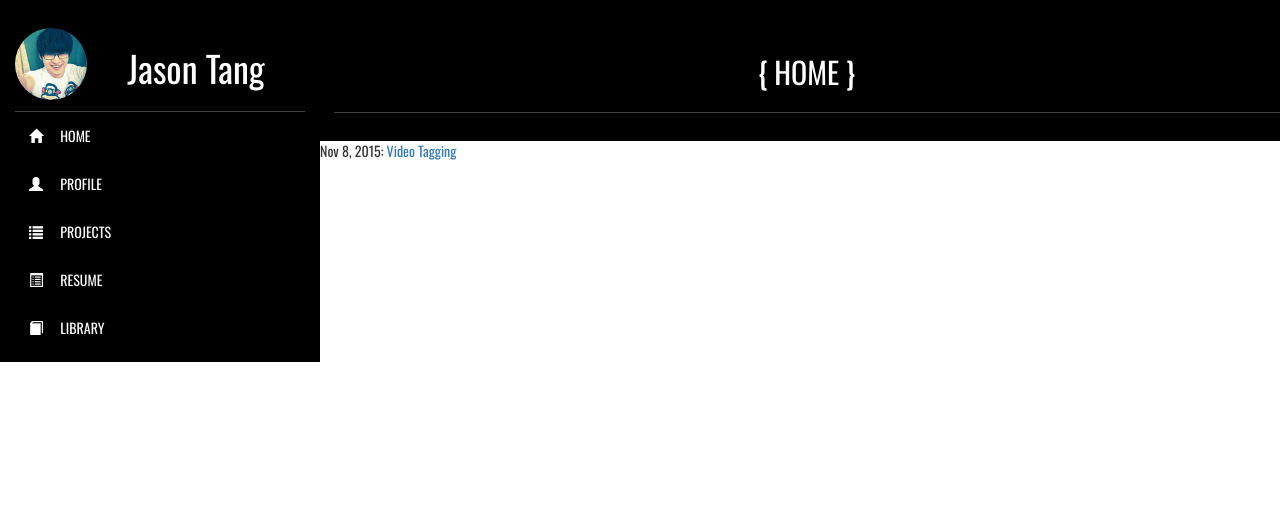
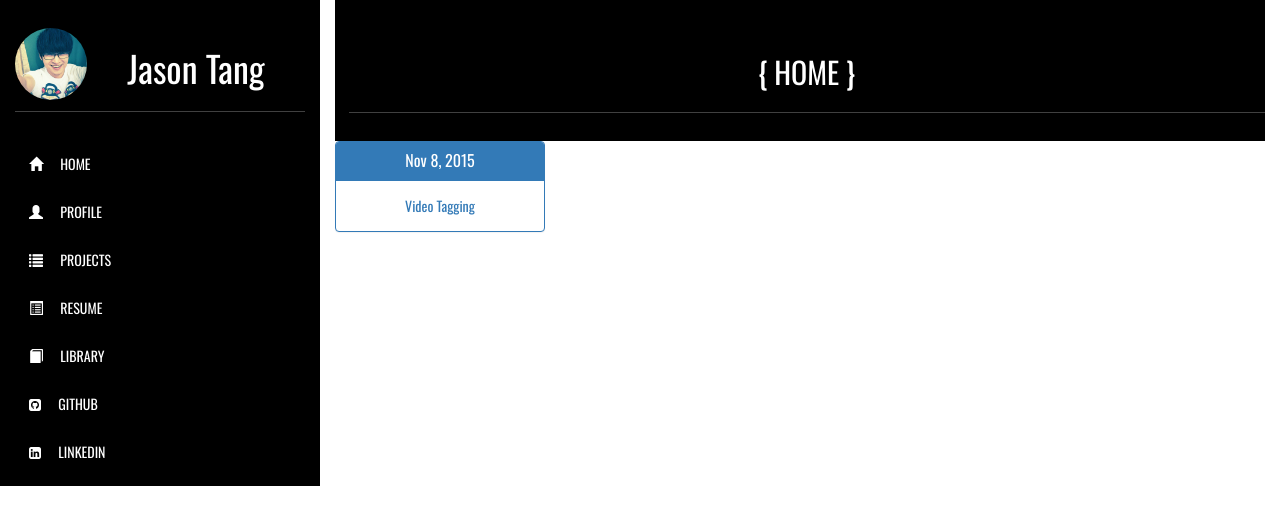
Before and after one commit to tang-jason/tang-jason.github.io, a Jekyll site: the page built from index.html, in a window 1280 px wide. Shown: the top 525 px of the page. Built offline with Jekyll 4.4.1, drawn with Linux system fonts in a browser that asks for light colours; nearby versions of some CDN libraries.

Commit message:
adding panel

```diff
--- a/_includes/nav.html
+++ b/_includes/nav.html
@@ -7,7 +7,7 @@
 		<li>
 			<a href="#">
 				<i class="glyphicon glyphicon-home"></i>
-				<span class="">home</span>
+				<span>home</span>
 			</a>
 		</li>
 		<li>
@@ -34,5 +34,17 @@
 				<span>library</span>
 			</a>
 		</li>
+		<li>
+			<a href="#">
+				<i class="fa fa-github-square"></i>
+				<span>github</span>
+			</a>
+		</li>
+		<li>
+			<a href="#">
+				<i class="fa fa-linkedin-square"></i>
+				<span>linkedin</span>
+			</a>
+		</li>
 	</ul>
 </nav>
--- a/css/style.css
+++ b/css/style.css
@@ -28,6 +28,9 @@ html, body {
 .jt-nav-wrapper ul {
 	padding: 0em;
 }
+	.jt-nav-wrapper ul:first-child {
+		margin-top: 2em;
+	}
 .jt-nav-wrapper ul li {
 	list-style: none;
 	text-transform: uppercase;
@@ -63,6 +66,11 @@ html, body {
 		text-align: center;
 		padding: 1em 0em 0.8em 0em;
 	}
-.col-md-9 { /* override bootstrap */
-	padding: 0em;
+.panel {
+	 text-align: center;
 }
+@media all and (max-width: 768px) {
+	.col-md-9 {
+		padding: 0em;
+	}
+}
--- a/index.html
+++ b/index.html
@@ -6,15 +6,19 @@ layout: default
 	<h2>{ home }</h2>
 </div>
 
-<div class="main">
-	{% for post in site.posts %}
-	<div class="post-list">
-		<span class="post-date">
-		{{ post.date | date: "%b %-d, %Y" }}:
-		</span>
-		<span class="post-title">
-			<a href="{{ post.url | prepend: site.baseurl }}">{{ post.title }}</a>
-		</span>
+<div class="jt-main">
+	<div class="row">
+		{% for post in site.posts %}
+		<div class="col-xs-12 col-lg-3">
+			<div class="panel panel-primary">
+				<div class="panel-heading">
+					<h3 class="panel-title">{{ post.date | date: "%b %-d, %Y" }}</h3>
+				</div>
+				<div class="panel-body">
+					<a href="{{ post.url | prepend: site.baseurl }}">{{ post.title }}</a>
+				</div>
+			</div>
+		</div>
+		{% endfor %}
 	</div>
-	{% endfor %}
 </div>
```
Also changed, not shown: 4 other files.
